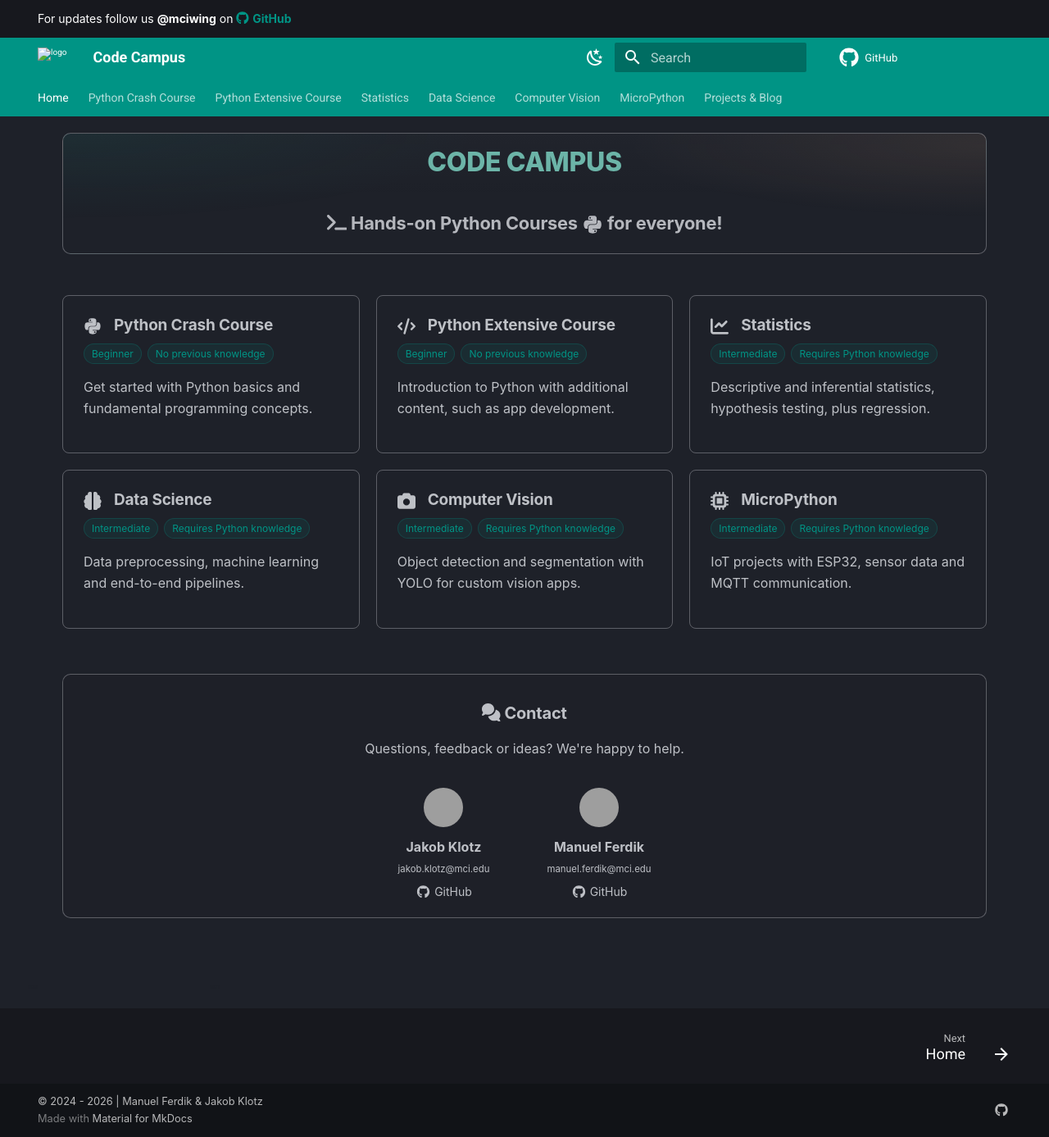
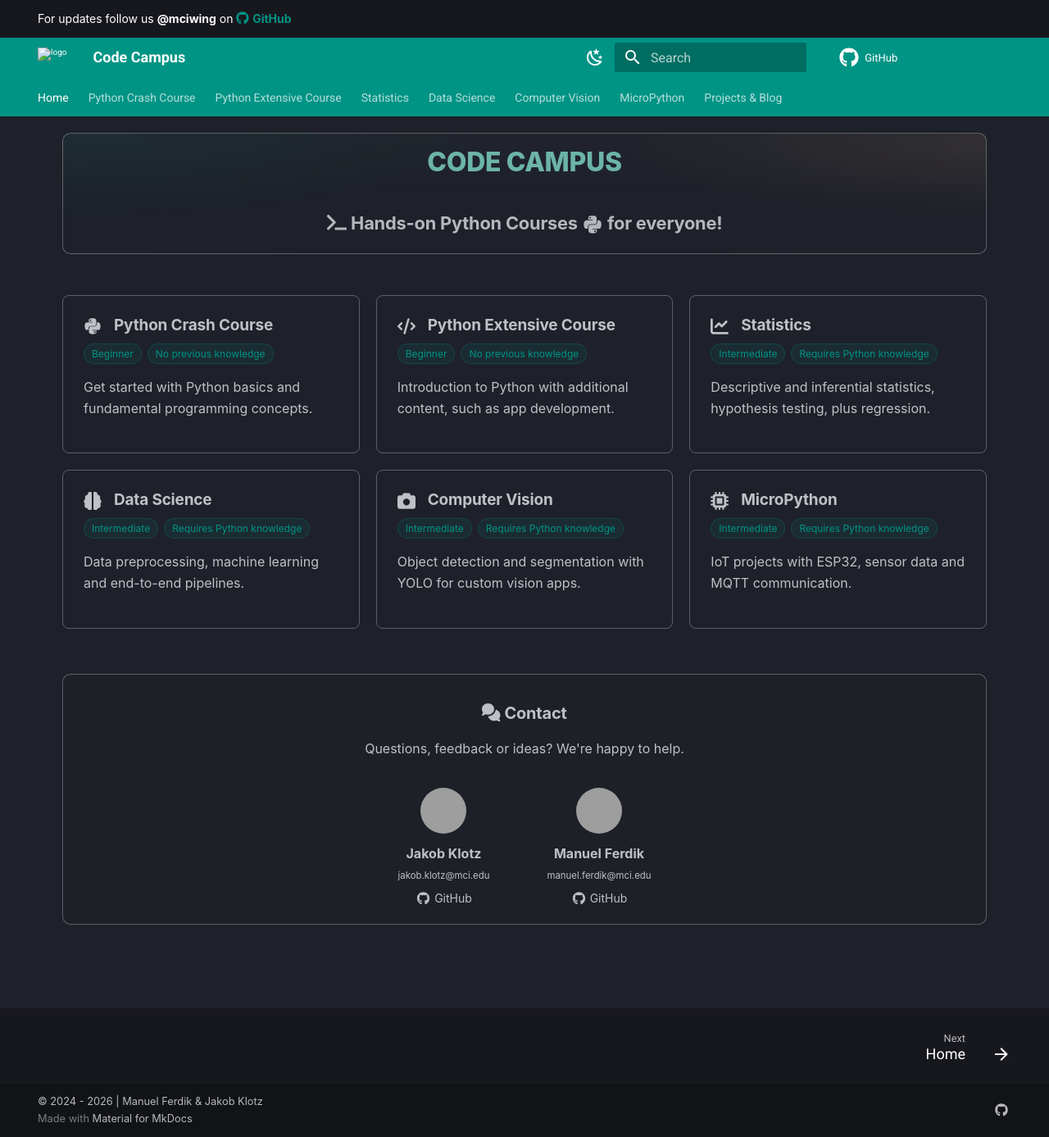
Before and after one commit to mciwing/mciwing.github.io, an MkDocs documentation site: the page built from docs/index.md, in a window 1280 px wide and 1387 px high. Shown: the whole window at 82% size. Built offline with MkDocs 1.6.1 and Material for MkDocs 9.7.7, drawn with Linux system fonts in a browser that asks for light colours; comment, search, counter and statistics services are not loaded; grey boxes are pictures that could not be loaded.

Commit message:
style: increase avatar size

```diff
--- a/overrides/home.html
+++ b/overrides/home.html
@@ -371,8 +371,8 @@ code, pre, kbd, samp { font-family: var(--font-mono); }
   padding: .75rem;
 }
 .contact-card img {
-  width: 48px;
-  height: 48px;
+  width: 56px;
+  height: 56px;
   border-radius: 50%;
   margin-bottom: .2rem;
   filter: grayscale(100%);
```
